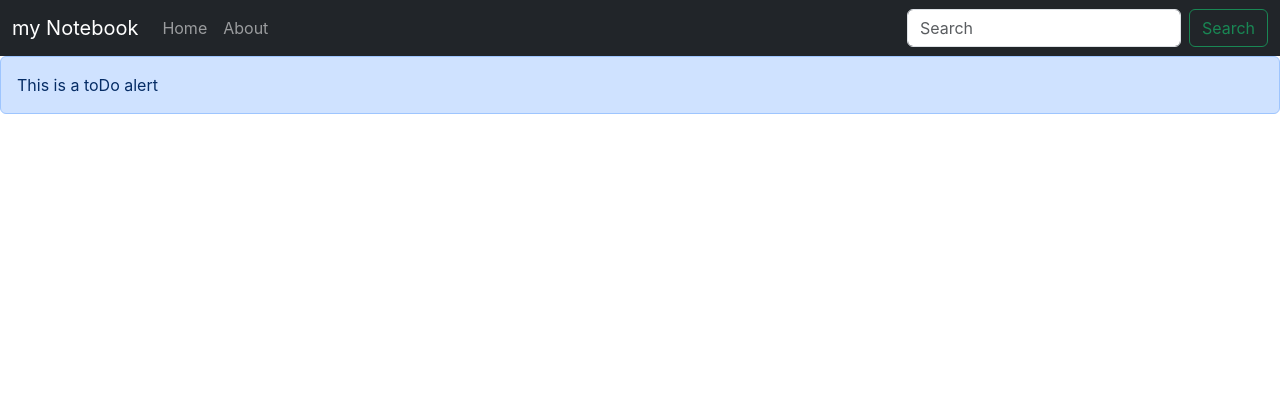
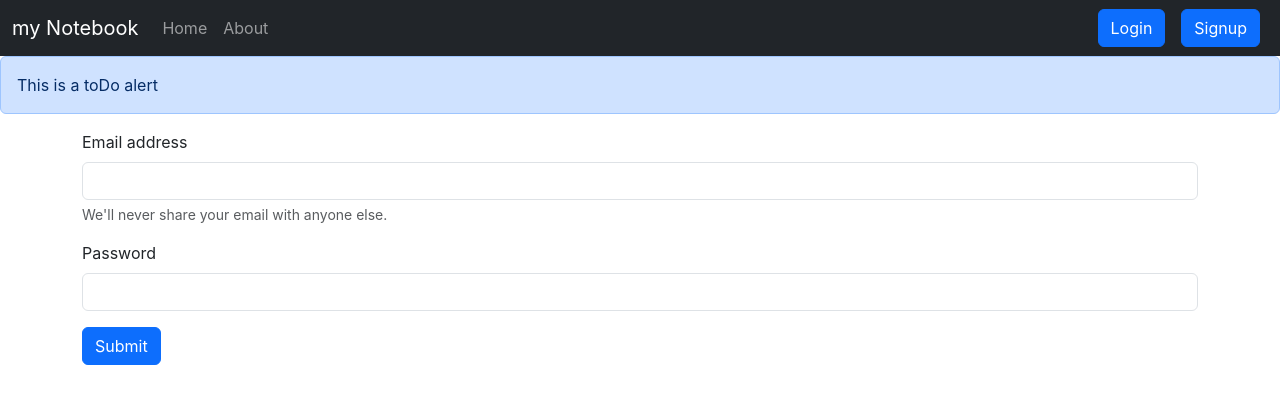
Before and after one commit to raosam23/my-Notebook-app, a React (Create React App) app: page /login in a window 1280 px wide. Shown: the top 404 px of the page. Built offline with nearby package versions, Linux system fonts and the light colour scheme.

Commit message:
Add Login, Signup button. Add logic to Login

```diff
--- a/src/App.js
+++ b/src/App.js
@@ -5,6 +5,8 @@ import Navbar from "./components/Navbar";
 import { BrowserRouter as Router, Routes, Route } from "react-router-dom";
 import NoteState from "./context/notes/NoteState";
 import Alert from "./components/Alert";
+import { Login } from "./components/Login";
+import { Signup } from "./components/Signup";
 
 function App() {
   return (
@@ -17,6 +19,8 @@ function App() {
           <Routes>
             <Route exact path="/" element={<Home />} />
             <Route exact path="/about" element={<About />} />
+            <Route exact path="/login" element={<Login />} />
+            <Route exact path="/signup" element={<Signup />} />
           </Routes>
           </div>
         </Router>
--- /dev/null
+++ b/src/components/Login.jsx
@@ -0,0 +1,78 @@
+import React, { useState } from "react";
+import { useNavigate } from 'react-router-dom';
+
+export const Login = () => {
+    const [credentials, setCredentials] = useState({
+        email : "",
+        password : ""
+    })
+    const navigate = useNavigate();
+  const handleOnSubmit = async(event) => {
+    event.preventDefault();
+    const response = await fetch('http://localhost:5000/api/auth/login', {
+        method : 'POST',
+        headers : {
+            'Content-Type' : 'application/json'
+        },
+        body : JSON.stringify({
+            email : credentials.email,
+            password : credentials.password
+        })
+    });
+    const json = await response.json();
+    console.log(json);
+    if(json.success) {
+      // Save the auth token and redirect
+      localStorage.setItem('token', json.authToken);
+      navigate('/');
+    }
+    else {
+      alert("Invalid Credentials");
+    }
+  }
+  const handleOnChange = (event) => {
+    setCredentials({...credentials, [event.target.name] : event.target.value});
+  }
+  return (
+    <div>
+      <form onSubmit={handleOnSubmit}>
+        <div className="mb-3">
+          <label htmlFor="email" className="form-label">
+            Email address
+          </label>
+          <input
+            type="email"
+            className="form-control"
+            id="email"
+            name="email"
+            value = {credentials.email}
+            aria-describedby="emailHelp"
+            onChange={handleOnChange}
+          />
+          <div id="emailHelp" className="form-text">
+            We'll never share your email with anyone else.
+          </div>
+        </div>
+        <div className="mb-3">
+          <label htmlFor="password" className="form-label">
+            Password
+          </label>
+          <input
+            type="password"
+            className="form-control"
+            id="password"
+            name="password"
+            value={credentials.password}
+            onChange={handleOnChange}
+          />
+        </div>
+        <button
+          type="submit"
+          className="btn btn-primary"
+        >
+          Submit
+        </button>
+      </form>
+    </div>
+  );
+};
--- a/src/components/Navbar.jsx
+++ b/src/components/Navbar.jsx
@@ -38,8 +38,8 @@ const Navbar = () => {
           </ul>
         </div>
         <form className="d-flex" role="search">
-        <input className="form-control me-2" type="search" placeholder="Search" aria-label="Search" />
-        <button className="btn btn-outline-success" type="submit">Search</button>
+          <Link to="/login" className="btn btn-primary mx-2" role="button">Login</Link>
+          <Link to="/signup" className="btn btn-primary mx-2" role="button">Signup</Link>
       </form>
       </div>
     </nav>
--- /dev/null
+++ b/src/components/Signup.jsx
@@ -0,0 +1,7 @@
+import React from 'react'
+
+export const Signup = () => {
+  return (
+    <div>I am Signup</div>
+  )
+}
```
